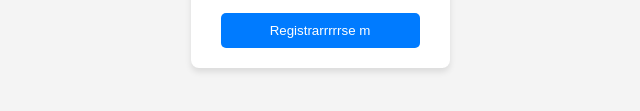
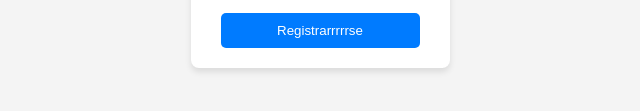
Before and after one commit to Kxcwrx/LoginHtml, a plain HTML site: page index.html in a window 1280 px wide. Shown: the part 481-592 px from the top of the page, 320-960 px from the left. Drawn offline with Linux system fonts and the light colour scheme.

Commit message:
Cambioss

```diff
--- a/index.html
+++ b/index.html
@@ -15,7 +15,7 @@
       <button type="submit">Ingresar</button>
     </form>
     <p id="response-message"></p>
-    <button id="register-btn">Registrarrrrrse m</button>
+    <button id="register-btn">Registrarrrrrse </button>
   </div>
 
   <script src="script.js"></script>
```
